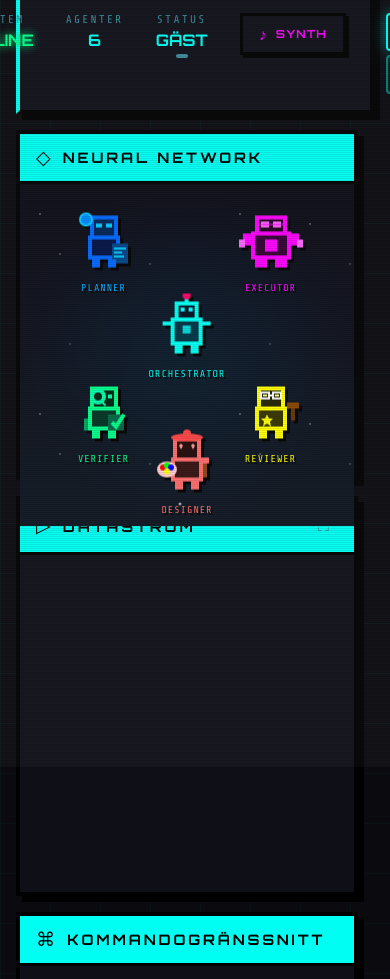
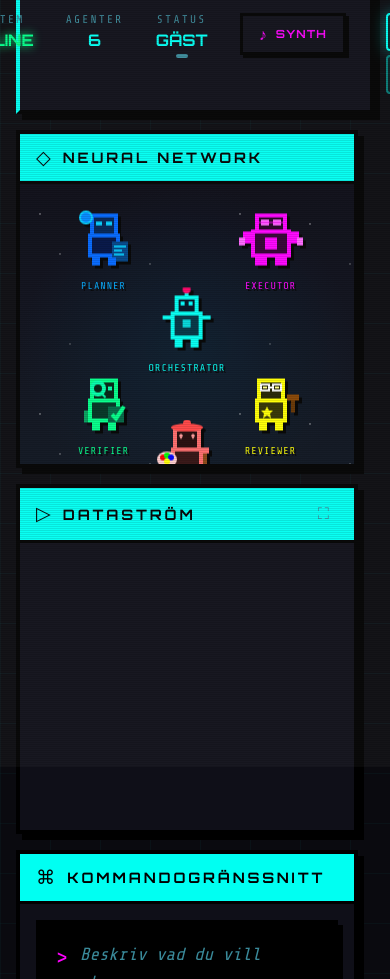
Before and after one commit to albjo840/agentfarm, a plain HTML site: page src/agentfarm/web/templates/index.html in a window 390 px wide. Shown: the part 77-1056 px from the top of the page. Drawn offline with nearby package versions, Linux system fonts and the light colour scheme; no server answers.

Commit message:
fix: Reorganize grid layout to prevent robot panel overlap
- Change grid to single-row top panels (was spanning 2 rows)
- Set max-height: 45vh on agent-network and message-flow
- Add overflow: hidden to contain content
- Explicit grid-row for all sections
- Update responsive breakpoints for mobile

Layout now: row1=panels, row2=command, row3=workflow

Co-Authored-By: Claude Opus 4.5 <noreply@anthropic.com>

```diff
--- a/src/agentfarm/web/static/css/retro.css
+++ b/src/agentfarm/web/static/css/retro.css
@@ -289,7 +289,7 @@ body {
 .main-grid {
     display: grid;
     grid-template-columns: 1fr 1fr;
-    grid-template-rows: auto auto auto;
+    grid-template-rows: minmax(300px, 45vh) auto auto auto;
     gap: 1rem;
     flex: 1;
 }
@@ -326,9 +326,10 @@ section {
 /* Agent Network */
 .agent-network {
     grid-column: 1;
-    grid-row: 1 / 3;
-    min-height: 400px;
-    max-height: 50vh;
+    grid-row: 1;
+    min-height: 300px;
+    max-height: 45vh;
+    overflow: hidden;
 }
 
 .network-container {
@@ -420,9 +421,11 @@ section {
 /* Message Flow */
 .message-flow {
     grid-column: 2;
-    grid-row: 1 / 3;
+    grid-row: 1;
     display: flex;
     flex-direction: column;
+    max-height: 45vh;
+    overflow: hidden;
 }
 
 .messages-container {
@@ -520,7 +523,7 @@ section {
 /* Task Input */
 .task-input {
     grid-column: 1 / 3;
-    grid-row: 3;
+    grid-row: 2;
 }
 
 .input-container {
@@ -660,6 +663,7 @@ section {
 /* Workflow Status */
 .workflow-status {
     grid-column: 1 / 3;
+    grid-row: 3;
 }
 
 .workflow-stages {
@@ -995,25 +999,31 @@ section {
 @media (max-width: 1024px) {
     .main-grid {
         grid-template-columns: 1fr;
-        grid-template-rows: auto auto auto auto auto;
+        grid-template-rows: auto auto auto auto;
     }
 
-    .agent-network,
-    .message-flow,
-    .task-input,
+    .agent-network {
+        grid-column: 1;
+        grid-row: 1;
+        min-height: 280px;
+        max-height: 350px;
+    }
+
+    .message-flow {
+        grid-column: 1;
+        grid-row: 2;
+        min-height: 250px;
+        max-height: 350px;
+    }
+
+    .task-input {
+        grid-column: 1;
+        grid-row: 3;
+    }
+
     .workflow-status {
         grid-column: 1;
-        grid-row: auto;
-    }
-
-    .agent-network {
-        min-height: 350px;
-        max-height: 450px;
-    }
-
-    .message-flow {
-        min-height: 300px;
-        max-height: 400px;
+        grid-row: 4;
     }
 }
 
```
